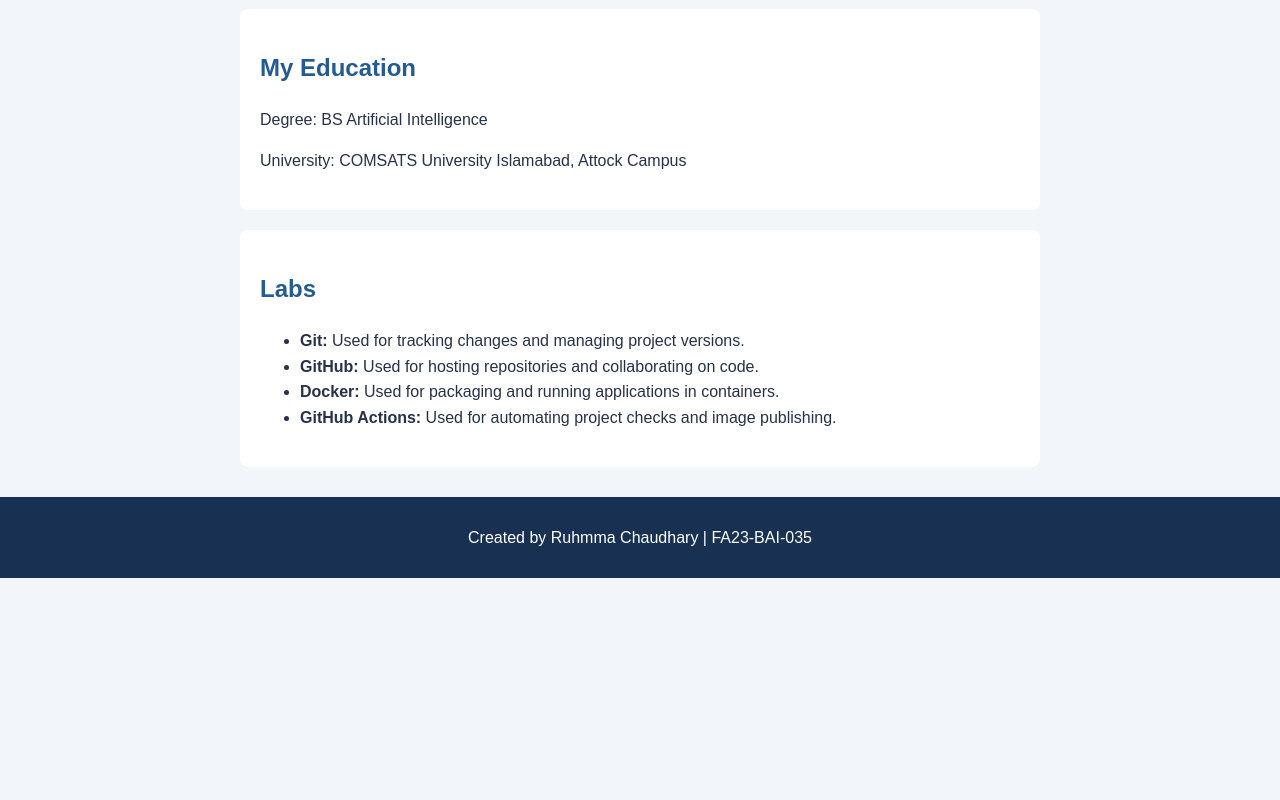
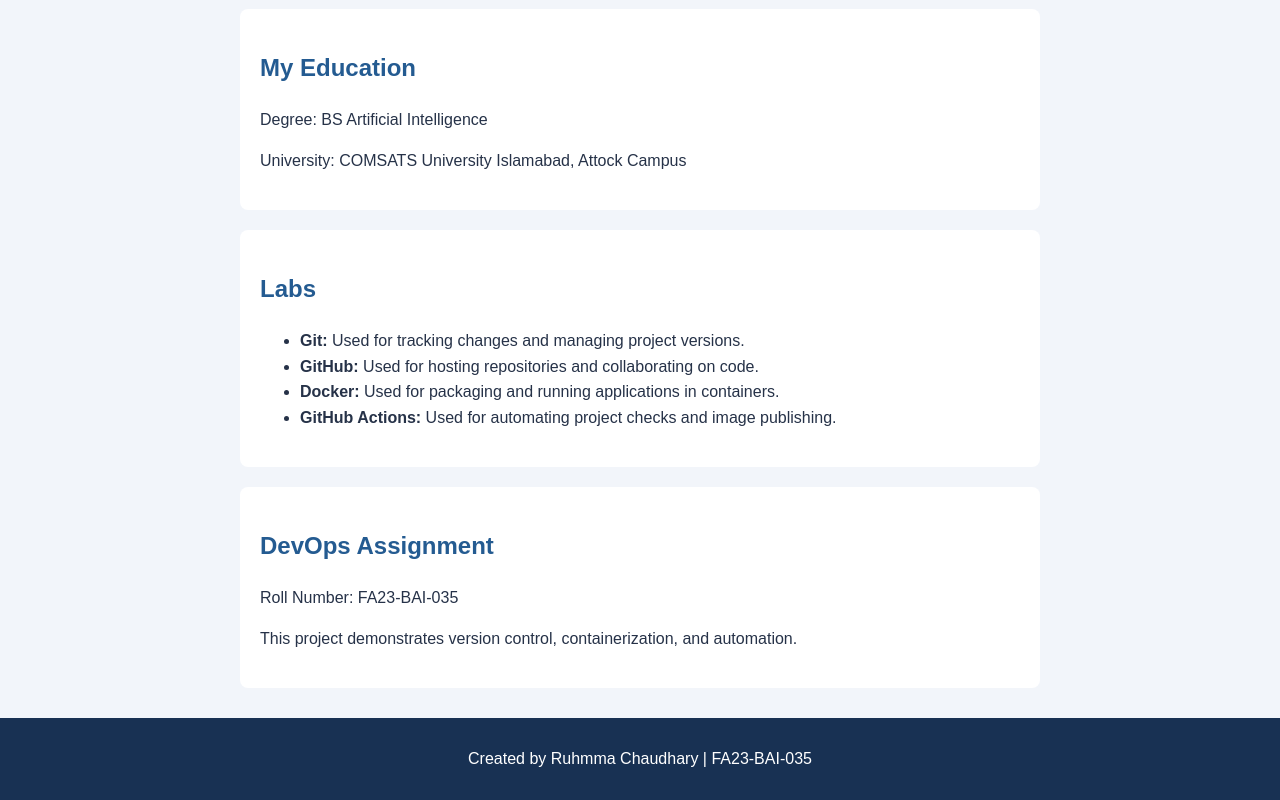
Before and after one commit to ruhmmachaudhary-rgb/devops-a2-fa23-bai-035, a plain HTML site: page index.html in a window 1280 px wide. Shown: the part 464-1264 px from the top of the page. Before the commit the page ends 1042 px from the top, so only its background shows below. Drawn offline with Linux system fonts and the light colour scheme.

Commit message:
Add DevOps assignment details

```diff
--- a/index.html
+++ b/index.html
@@ -35,6 +35,11 @@
                 <li><strong>GitHub Actions:</strong> Used for automating project checks and image publishing.</li>
             </ul>
         </section>
+        <section>
+            <h2>DevOps Assignment</h2>
+                <p>Roll Number: FA23-BAI-035</p>
+                <p>This project demonstrates version control, containerization, and automation.</p>
+         </section>
     </main>
 
     <footer>
```
